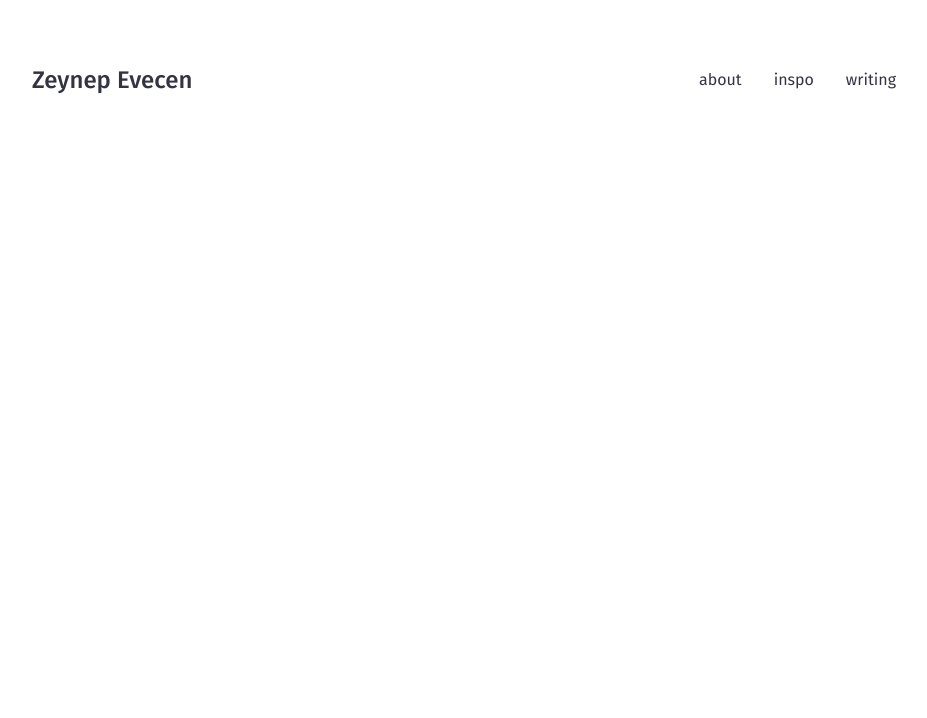
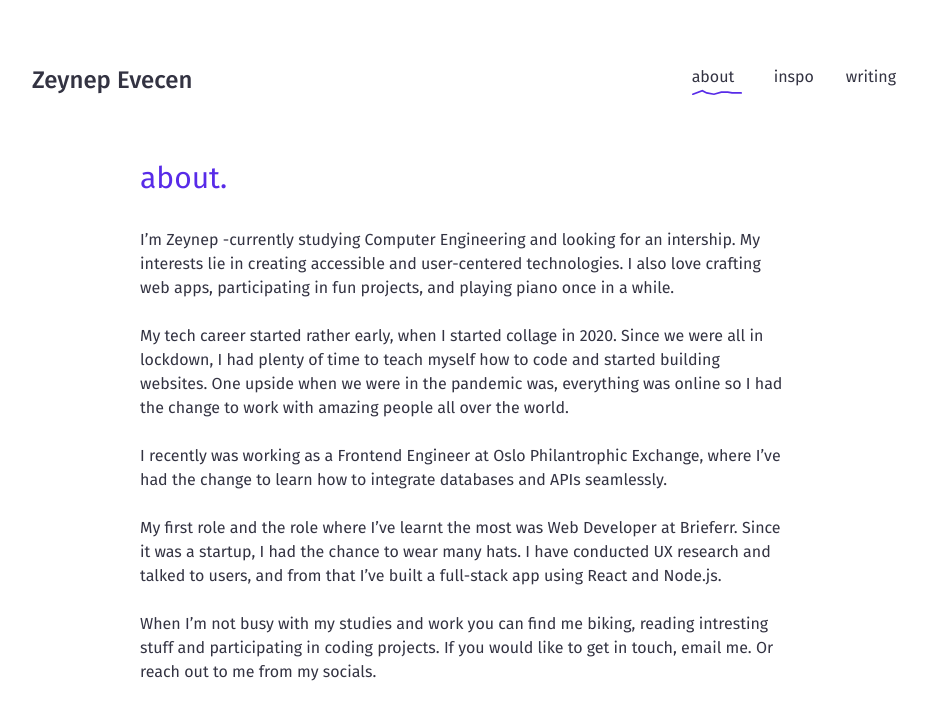
Before and after one commit to reginz/personal-website, a React (Create React App) app: page /about in a window 1280 px wide. Shown: the top 718 px of the page, without its empty margins (176-1103 px from the left). Built offline with nearby package versions, Linux system fonts and the light colour scheme.

Commit message:
almost done

```diff
--- a/package.json
+++ b/package.json
@@ -6,9 +6,12 @@
     "@testing-library/jest-dom": "^5.16.5",
     "@testing-library/react": "^13.4.0",
     "@testing-library/user-event": "^13.5.0",
+    "gray-matter": "^4.0.3",
     "markdown-to-jsx": "^7.2.0",
+    "path-browserify": "^1.0.1",
     "react": "^18.2.0",
     "react-dom": "^18.2.0",
+    "react-markdown": "^8.0.7",
     "react-router": "^6.10.0",
     "react-router-dom": "^6.10.0",
     "react-scripts": "5.0.1",
--- a/src/App.js
+++ b/src/App.js
@@ -5,17 +5,22 @@ import Inspo from "./pages/Inspo";
 import Writing from "./pages/Writing";
 import React from "react";
 import Navbar from "./components/Navbar";
+import WritingInner from "./pages/WritingInner";
 
 function App() {
   return (
-    <div className="w-screen h-screen container mx-auto px-4 max-w-4xl" id="app">
+    <div
+      className="w-screen h-screen container mx-auto px-4 max-w-4xl"
+      id="app"
+    >
       <BrowserRouter>
-      <Navbar></Navbar>
+        <Navbar></Navbar>
         <Routes>
           <Route path="/" element={<Main />}></Route>
           <Route path="/about" element={<About />}></Route>
           <Route path="/inspo" element={<Inspo />}></Route>
-          <Route path="/writing/:id" element={<Writing />}></Route>
+          <Route path="/writings" element={<Writing />} />
+          <Route path="/writing/:id" element={<WritingInner />} />
         </Routes>
       </BrowserRouter>
     </div>
--- a/src/components/Navbar.js
+++ b/src/components/Navbar.js
@@ -1,7 +1,23 @@
-import React from "react";
-import { NavLink } from "react-router-dom";
+import React, { useEffect, useState } from "react";
+import { NavLink, useLocation } from "react-router-dom";
 
-function Navbar(props) {
+function Navbar() {
+  const [active, setActive] = useState("");
+  const location = useLocation();
+
+  useEffect(() => {
+    if (location.pathname === "/about") {
+      setActive("about");
+    } else if (location.pathname === "/inspo") {
+      setActive("inspo");
+    } else if (location.pathname === "/writing") {
+      setActive("writing");
+    } else {
+      setActive("");
+    }
+  }, [location]);
+
+  console.log(active);
   return (
     <div className=" flex items-center py-16">
       <div className="w-full flex justify-between items-center">
@@ -9,9 +25,72 @@ function Navbar(props) {
           <h2 className="text-2xl font-medium">Zeynep Evecen</h2>
         </NavLink>
         <div className="flex gap-8">
-        <NavLink to="/about">about</NavLink>
-        <NavLink to="/inspo">inspo</NavLink>
-        <NavLink to="/writing">writing</NavLink>
+          <NavLink to="/about">
+            about
+            {active === "about" ? (
+              <svg
+                width="50"
+                height="7"
+                viewBox="0 0 58 7"
+                fill="none"
+                xmlns="http://www.w3.org/2000/svg"
+              >
+                <path
+                  class="path"
+                  d="M1 5.5L12 1.5L17 4L25.5 5.5L34 3H41.5L46.5 4H57"
+                  stroke="#582BE8"
+                  stroke-width="2"
+                  stroke-linecap="round"
+                />
+              </svg>
+            ) : (
+              <div></div>
+            )}
+          </NavLink>
+          <NavLink to="/inspo">
+            inspo
+            {active === "inspo" ? (
+              <svg
+                width="50"
+                height="7"
+                viewBox="0 0 58 7"
+                fill="none"
+                xmlns="http://www.w3.org/2000/svg"
+              >
+                <path
+                  class="path"
+                  d="M1 5.5L12 1.5L17 4L25.5 5.5L34 3H41.5L46.5 4H57"
+                  stroke="#582BE8"
+                  stroke-width="2"
+                  stroke-linecap="round"
+                />
+              </svg>
+            ) : (
+              <div></div>
+            )}
+          </NavLink>
+          <NavLink to="/writings">
+            writing
+            {active === "writings" ? (
+              <svg
+                width="50"
+                height="7"
+                viewBox="0 0 58 7"
+                fill="none"
+                xmlns="http://www.w3.org/2000/svg"
+              >
+                <path
+                  class="path"
+                  d="M1 5.5L12 1.5L17 4L25.5 5.5L34 3H41.5L46.5 4H57"
+                  stroke="#582BE8"
+                  stroke-width="2"
+                  stroke-linecap="round"
+                />
+              </svg>
+            ) : (
+              <div></div>
+            )}
+          </NavLink>
         </div>
       </div>
     </div>
--- /dev/null
+++ b/src/components/Post.jsx
@@ -0,0 +1,30 @@
+import { useState, useEffect } from "react";
+import Markdown from "markdown-to-jsx";
+
+const Post = ({ id }) => {
+  const [postContent, setPostcontent] = useState("");
+
+  const url = window.location.href;
+  const currentBlog = url.split("/writing/")[1].split("%20").join(" ");
+
+  useEffect(() => {
+    import(`../database/${currentBlog}.md`).then((res) =>
+      fetch(res.default)
+        .then((response) => response.text())
+        .then((response) => setPostcontent(response))
+        .catch((err) => console.log(err))
+    );
+  }, [currentBlog]);
+
+  return (
+    <div>
+        <article>
+          <main className="post-wrapper">
+            <Markdown className="markdown-rendered">{postContent}</Markdown>
+          </main>
+        </article>
+    </div>
+  );
+};
+
+export default Post;
--- /dev/null
+++ b/src/database/surpass.md
@@ -0,0 +1,10 @@
+# Do Things That Will Surpass Your Life
+
+Lately, the fact that I'm going to die one day very much bothered me. We all know that finally, the end will come to us. But I wondered why I am so annoyed by that. And after a while of thinking, I found that 'ancient' issue that I -and maybe we all should focus on. It's,  did I leave a footprint in the past after I died? Did I spend my life for something that would surpass itself?
+
+These questions are very important, because humanity grows with knowledge and knowledge with accumulation. What matters is how much we can contribute to this pool of knowledge, in other words, how much we can produce and how much we can inspire other people to do so. Only in this way, I think we can do things that surpass ourselves.
+
+Luckily there are thousands of ways to produce. So, with this blog I wanted to give myself a change to create content, with knowing that I am not the most qualified person to talk about stuff that I will write. But I don't find that important as long as I am seeking for truth and speaking the facts.
+
+And also I find the process of creating content both energizing and questioning.
+It is amazing to share and develop the ideas that we synthesized in our brains with each other.
--- a/src/index.css
+++ b/src/index.css
@@ -16,3 +16,29 @@ code {
   font-family: source-code-pro, Menlo, Monaco, Consolas, 'Courier New',
     monospace;
 }
+
+@keyframes dash {
+  from {
+    stroke-dashoffset: 800;
+  }
+  to {
+    stroke-dashoffset: 0;
+  }
+}
+.path {
+  stroke-dasharray: 500;
+  animation: dash 1s linear;
+}
+
+.markdown-rendered > * {
+  margin-top: 1em;
+  margin-bottom: 1em;
+}
+
+.markdown-rendered h1 {
+  font-size: 2em;
+  font-weight: bold;
+  margin-top: 0.67em;
+  margin-bottom: 0.67em;
+  color: #333;
+}
--- a/src/pages/About.js
+++ b/src/pages/About.js
@@ -1,11 +1,38 @@
-import React from 'react';
+import React from "react";
 
 function About() {
-    return (
-        <div>
+  return (
+    <div className="w-3/4 m-auto">
+      <h1 className="text-3xl text-[#582BE8] pb-8">about.</h1>
+      <p>
+        I’m Zeynep -currently studying Computer Engineering and looking for an
+        intership. My interests lie in creating accessible and user-centered
+        technologies. I also love crafting web apps, participating in fun
+        projects, and playing piano once in a while.
 
-        </div>
-    );
+        <br></br><br></br>My tech career started
+        rather early, when I started collage in 2020. Since we were all in
+        lockdown, I had plenty of time to teach myself how to code and started
+        building websites. One upside when we were in the pandemic was,
+        everything was online so I had the change to work with amazing people
+        all over the world.
+        <br></br><br></br> I recently was working as a Frontend Engineer at
+        Oslo Philantrophic Exchange, where I’ve had the change to learn how to
+        integrate databases and APIs seamlessly.
+
+        <br></br><br></br>My first role and the role
+        where I’ve learnt the most was Web Developer at Brieferr. Since it was a
+        startup, I had the chance to wear many hats. I have conducted UX
+        research and talked to users, and from that I’ve built a full-stack app
+        using React and Node.js.
+
+        <br></br><br></br>When I’m not busy with my studies and work you
+        can find me biking, reading intresting stuff and participating in coding
+        projects. If you would like to get in touch, email me. Or reach out to
+        me from my socials.
+      </p>
+    </div>
+  );
 }
 
 export default About;
--- a/src/pages/Inspo.js
+++ b/src/pages/Inspo.js
@@ -1,11 +1,26 @@
-import React from 'react';
+import React from "react";
+import Table from "../components/Table";
 
 function Inspo() {
-    return (
-        <div>
-
-        </div>
-    );
+  const data = [
+    { name: "Star Trek: TNG", category: "show" },
+    { name: "Art of Doing Science and Engineering", category: "book" },
+    { name: "Farklı Düşün", category: "podcast" },
+  ];
+  return (
+    <div className="w-3/4 m-auto">
+      <h1 className="text-3xl text-[#582BE8] pb-8">inspo.</h1>
+      <p className="pb-10">
+        Some of those works have had extraordinary effects on my life or way of
+        thinking. And I recommend to everyone.
+      </p>
+      <div className="flex flex-col gap-3">
+        {data.map((d) => {
+          return <Table first={d.name} last={d.category} link=""></Table>;
+        })}
+      </div>
+    </div>
+  );
 }
 
 export default Inspo;
--- a/src/pages/Main.js
+++ b/src/pages/Main.js
@@ -55,7 +55,7 @@ function Main() {
   }
 
   return (
-    <div className="flex flex-col gap-32">
+    <div className="flex flex-col gap-32 pb-10">
       <Hero />
       <Sidebysided title="Work" table={WorkTable} />
       <Sidebysided title="Projects" table={Projects}/>
--- a/src/pages/Writing.js
+++ b/src/pages/Writing.js
@@ -1,6 +1,6 @@
 import React from 'react';
 
-function Writing() {
+function Writing(props) {
     return (
         <div>
 
--- /dev/null
+++ b/src/pages/WritingInner.js
@@ -0,0 +1,12 @@
+import React from 'react';
+import Post from '../components/Post';
+
+function WritingInner() {
+    return (
+        <div>
+            <Post/>
+        </div>
+    );
+}
+
+export default WritingInner;
```
Also changed, not shown: src/components/Navbar.jsx (deleted), 1 other file (tests, documents, lock files or other folders).
